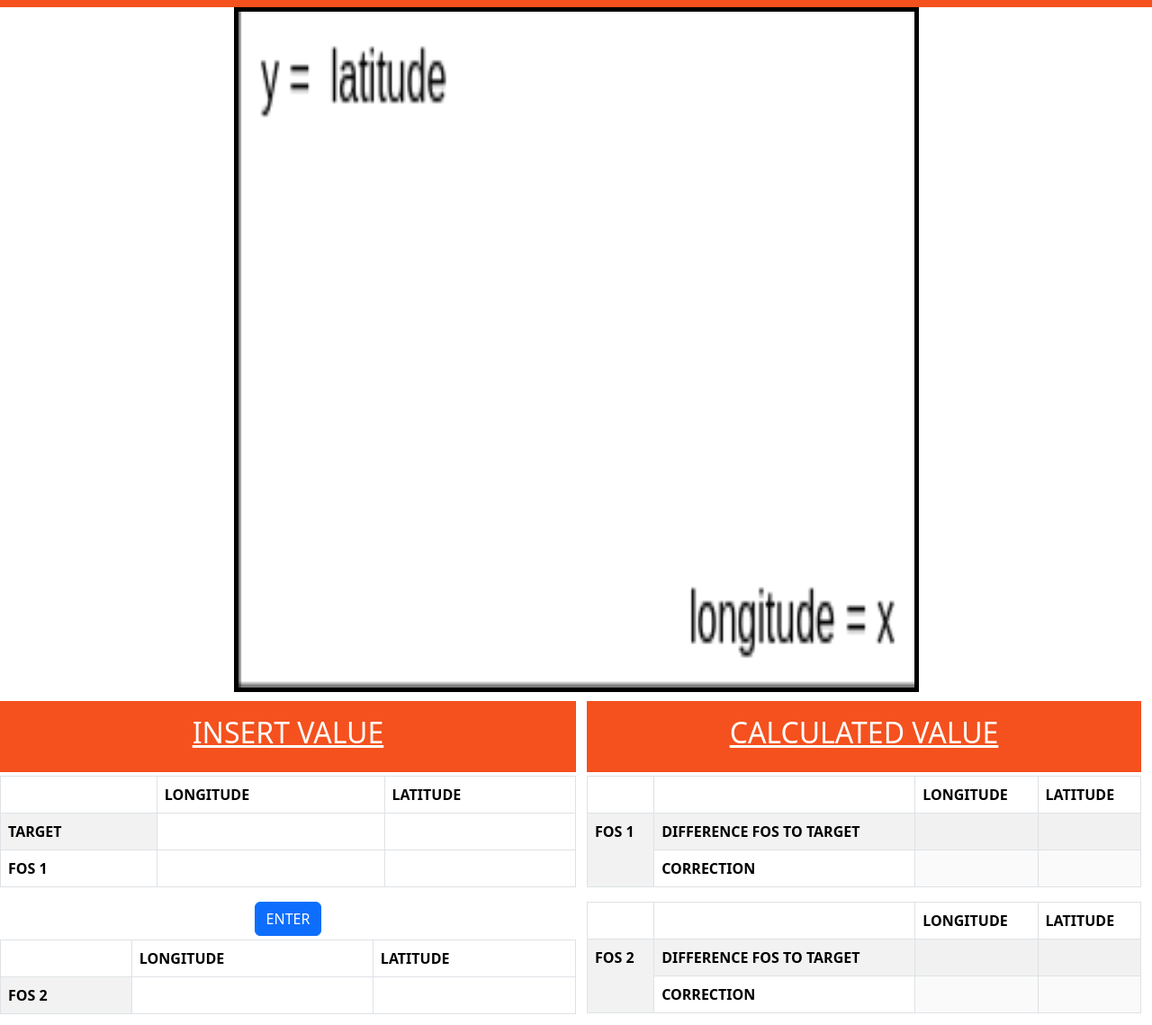
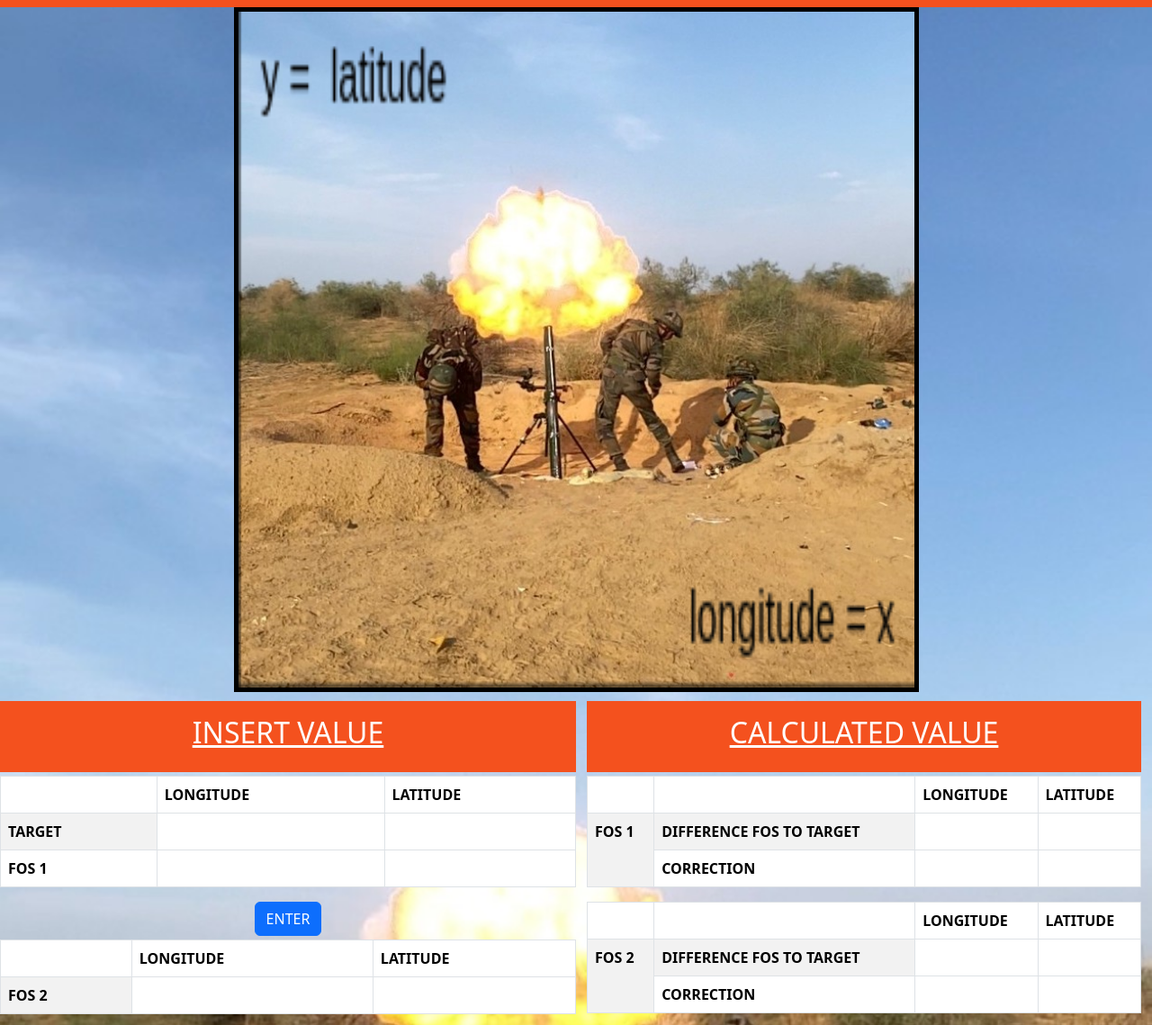
Before and after one commit to Sarvottam999/lat-long-cal.github.io, a plain HTML site: page index.html in a window 1280 px wide. Shown: the part 86-1225 px from the top of the page at 90% size. Drawn offline with nearby package versions, Linux system fonts and the light colour scheme.

```diff
--- a/index.html
+++ b/index.html
@@ -84,7 +84,7 @@
                     <button type="button" onclick="d_tf2()" class="btn btn-primary">ENTER</button>
                 </div>
 
-                <div id="head" style="background-color: white;" class="container p-3 text-center m-0">
+                <div id="head" style="background-color: rgba(255, 255, 255, 0);" class="container p-3 text-center m-0">
                     <button type="button" onclick="mean()" class="btn btn-primary">Calculate Mean</button>
                 </div>
 
--- a/style.css
+++ b/style.css
@@ -1,3 +1,12 @@
+
+body {
+  background-image: url('./fire.jpeg');
+  background-repeat: no-repeat;
+  background-size: cover;
+
+}
+
+
 #head{
 	/* font-family: "Arial"; */
     background-color: #f4511e; /* Orange */
@@ -6,12 +15,20 @@
 
 
 }
+table{
+  background-color: #ffffff;
+
+
+}
 
 table td {
     position: relative;
+    background-color: #ffffff;
   }
 
   table td input {
+    background-color: #ffffff;
+
     position: absolute;
     display: block;
     top:0;
@@ -30,9 +47,14 @@ table td {
   } */
 
   #canvas{
+    background-color: #ffffff;
     border: 5px solid rgb(0, 0, 0);
     width : 100%;
      height :  100px;
+
+     background-image: url('./fire2.jpeg');
+     background-repeat: no-repeat;
+     background-size: cover;
   }
 
 
```
Also changed, not shown: fire.jpeg (added), fire2.jpeg (added).
